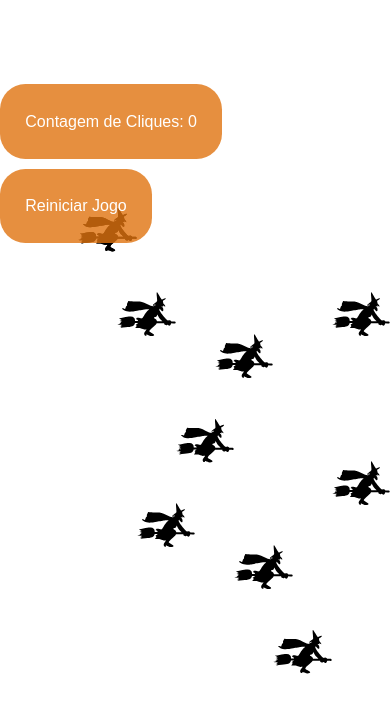
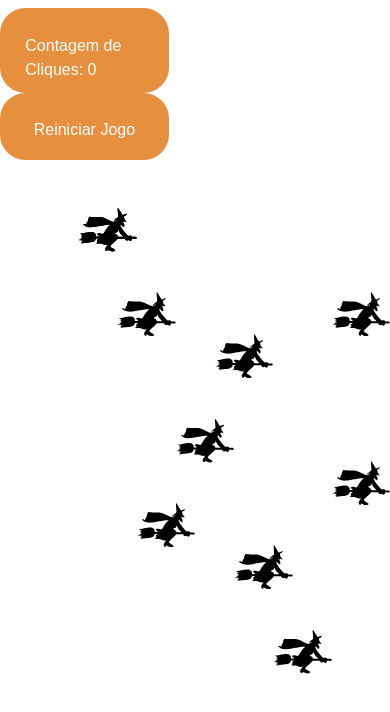
Before and after one commit to weslx/HalloweenNext, a Next.js app: page /jogo in a window 390 px wide. Shown: the top 712 px of the page. Built offline with nearby package versions, Linux system fonts and the light colour scheme.

Commit message:
temporary fix

```diff
--- a/src/app/loja/page.tsx
+++ b/src/app/loja/page.tsx
@@ -26,12 +26,12 @@ export default async function Page() {
     return (
       <div>
         <UserButton />
-        <h1>Bem-vindo {user.emailAddresses[0].emailAddress}</h1>
+        <h1>Bem-vindo de volta {user.emailAddresses[0].emailAddress}</h1>
         <Link href="/jogo">Cashback</Link>
       </div>
     );
   } else {
-    // O usuário não existe, então criamos um novo registro
+    try {
       const newUser = await prisma.user.create({
         data: {
           name: user.firstName || "Anonymous",
@@ -39,6 +39,15 @@ export default async function Page() {
         },
       });
 
-    return <div></div>;
+      return (
+        <div>
+          <UserButton />
+          <h1>Voce acaba de criar sua conta, jogue o jogo abaixo {user.emailAddresses[0].emailAddress}</h1>
+          <Link href="/jogo">Cashback</Link>
+        </div>
+      );
+    } catch (error) {
+      console.error("Erro ao criar usuário:", error);
+      // Você pode retornar uma mensagem de erro aqui, se quiser
     }
-}
+  }}
--- a/src/components/jogo/styles.module.css
+++ b/src/components/jogo/styles.module.css
@@ -65,7 +65,7 @@
 .contador {
   color: white;
   position: absolute;
-  top: 10vh;
+  top: 1vh;
   background-color: rgba(224, 116, 15, 0.8);
   padding: 1vh;
   border-radius: 0.8vh;
@@ -156,13 +156,17 @@
   }
 
   .contador {
-    top: 10vh;
+    width: 20vh;
+    height: 10vh;
+    top: 1vh;
     padding: 3vh;
     border-radius: 3vh;
   }
 
   .reiniciar {
-    top: 20vh;
+    width: 20vh;
+    height: 8vh;
+    top: 11vh;
     padding: 3vh;
     border-radius: 3vh;
   }
```
Lines whose indentation alone changed are shown as unchanged.
